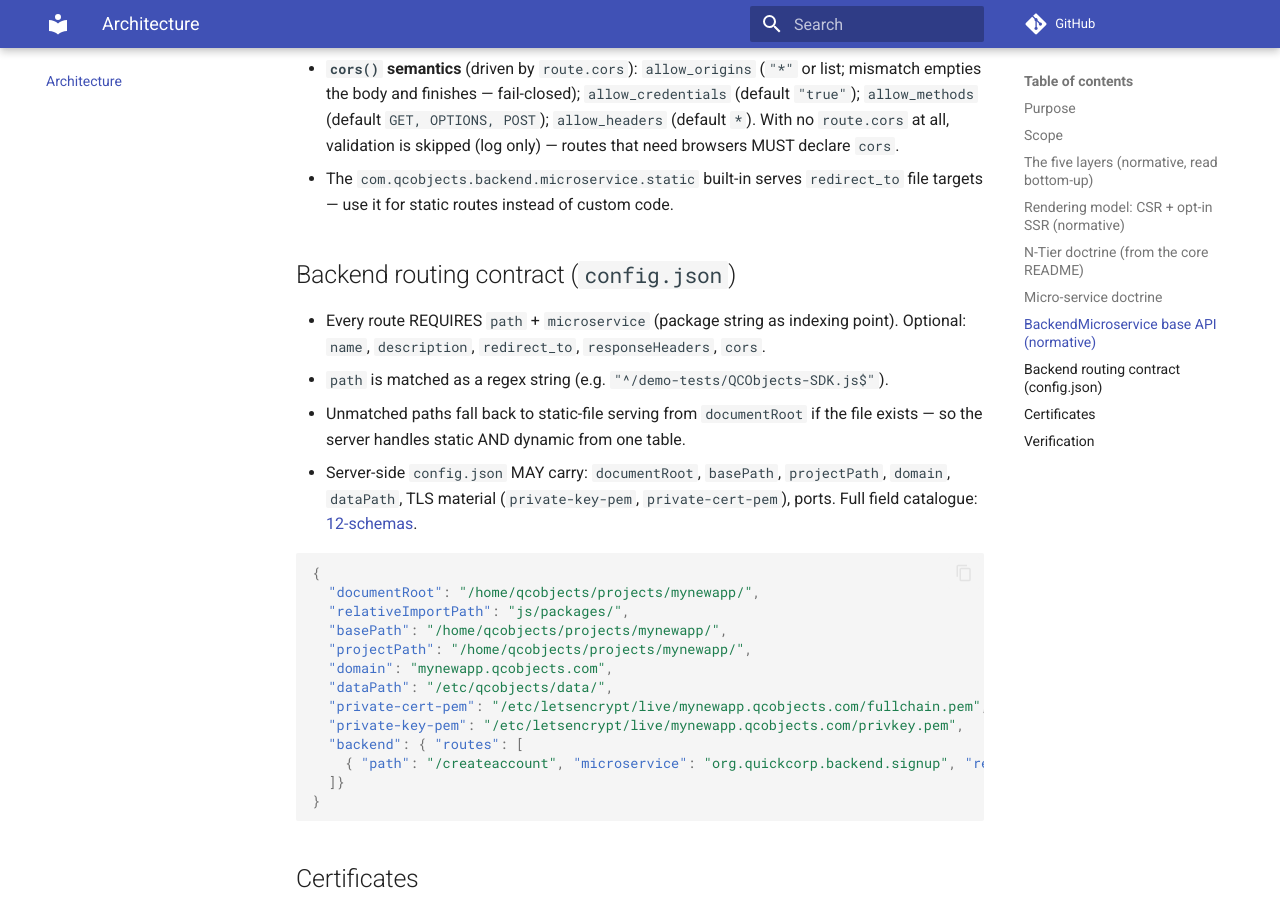
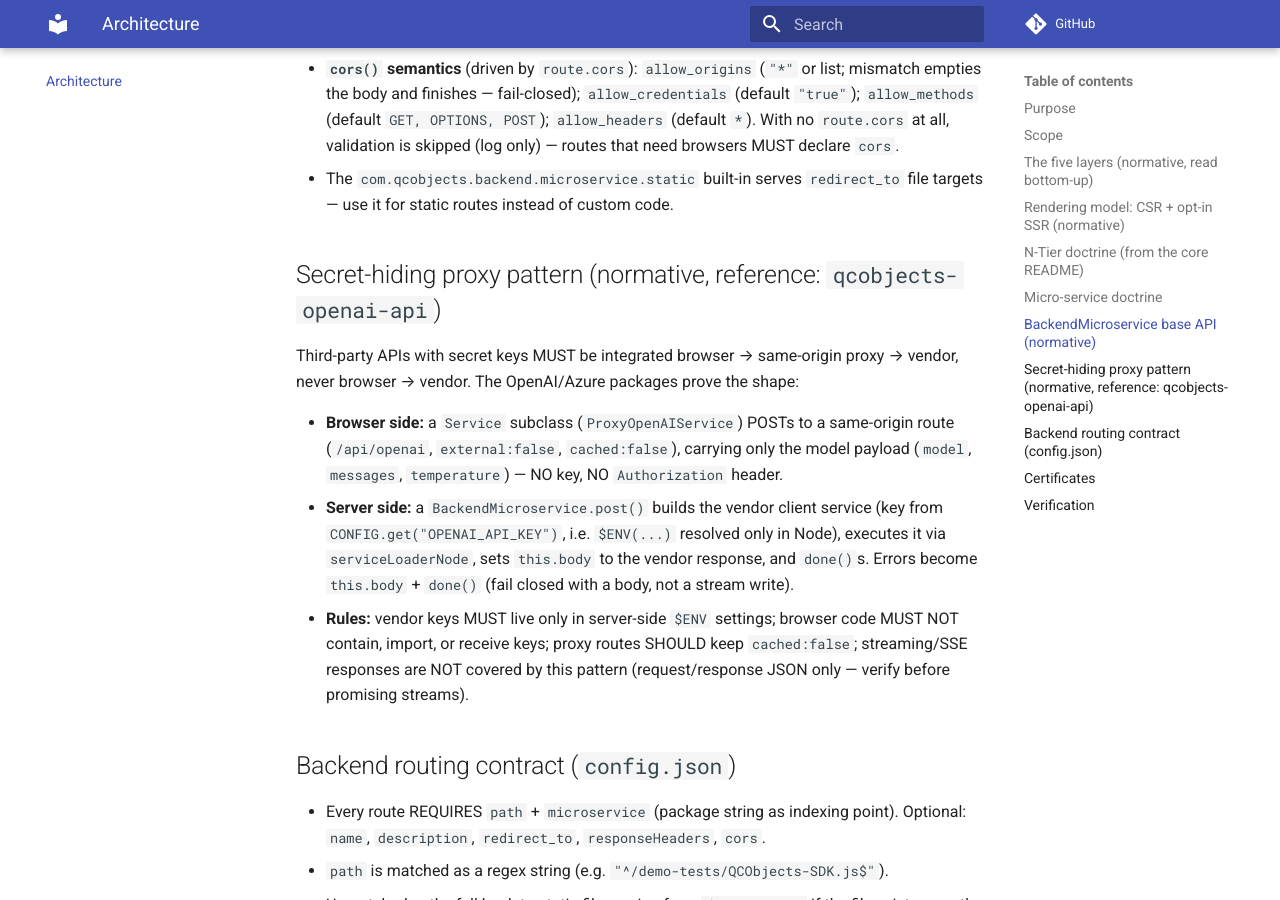
Before and after one commit to QCObjects/product-specs, an MkDocs documentation site: the page built from docs/02-architecture.md, in a window 1280 px wide and 900 px high, scrolled down 3482 px. Built offline with MkDocs 1.6.1 and Material for MkDocs 9.7.7, drawn with Linux system fonts in a browser that asks for light colours; comment, search, counter and statistics services are not loaded.

Commit message:
feat: AI integration patterns (node service leg, secret-hiding proxy, 2 add-ons)

```diff
--- a/docs/02-architecture.md
+++ b/docs/02-architecture.md
@@ -147,6 +147,25 @@ Source: `src/BackendMicroservice.ts`, pinned at
 - The `com.qcobjects.backend.microservice.static` built-in serves
   `redirect_to` file targets — use it for static routes instead of custom code.
 
+## Secret-hiding proxy pattern (normative, reference: `qcobjects-openai-api`)
+
+Third-party APIs with secret keys MUST be integrated browser → same-origin
+proxy → vendor, never browser → vendor. The OpenAI/Azure packages prove the shape:
+
+- **Browser side:** a `Service` subclass (`ProxyOpenAIService`) POSTs to a
+  same-origin route (`/api/openai`, `external:false`, `cached:false`), carrying
+  only the model payload (`model`, `messages`, `temperature`) — NO key, NO
+  `Authorization` header.
+- **Server side:** a `BackendMicroservice.post()` builds the vendor client
+  service (key from `CONFIG.get("OPENAI_API_KEY")`, i.e. `$ENV(...)` resolved
+  only in Node), executes it via `serviceLoaderNode`, sets `this.body` to the
+  vendor response, and `done()`s. Errors become `this.body` + `done()` (fail
+  closed with a body, not a stream write).
+- **Rules:** vendor keys MUST live only in server-side `$ENV` settings;
+  browser code MUST NOT contain, import, or receive keys; proxy routes SHOULD
+  keep `cached:false`; streaming/SSE responses are NOT covered by this pattern
+  (request/response JSON only — verify before promising streams).
+
 ## Backend routing contract (`config.json`)
 
 - Every route REQUIRES `path` + `microservice` (package string as indexing point).
```
Also changed, not shown: docs/03-core-framework.md (+9 -2 lines), docs/16-addons.md (+2 -0 lines).
